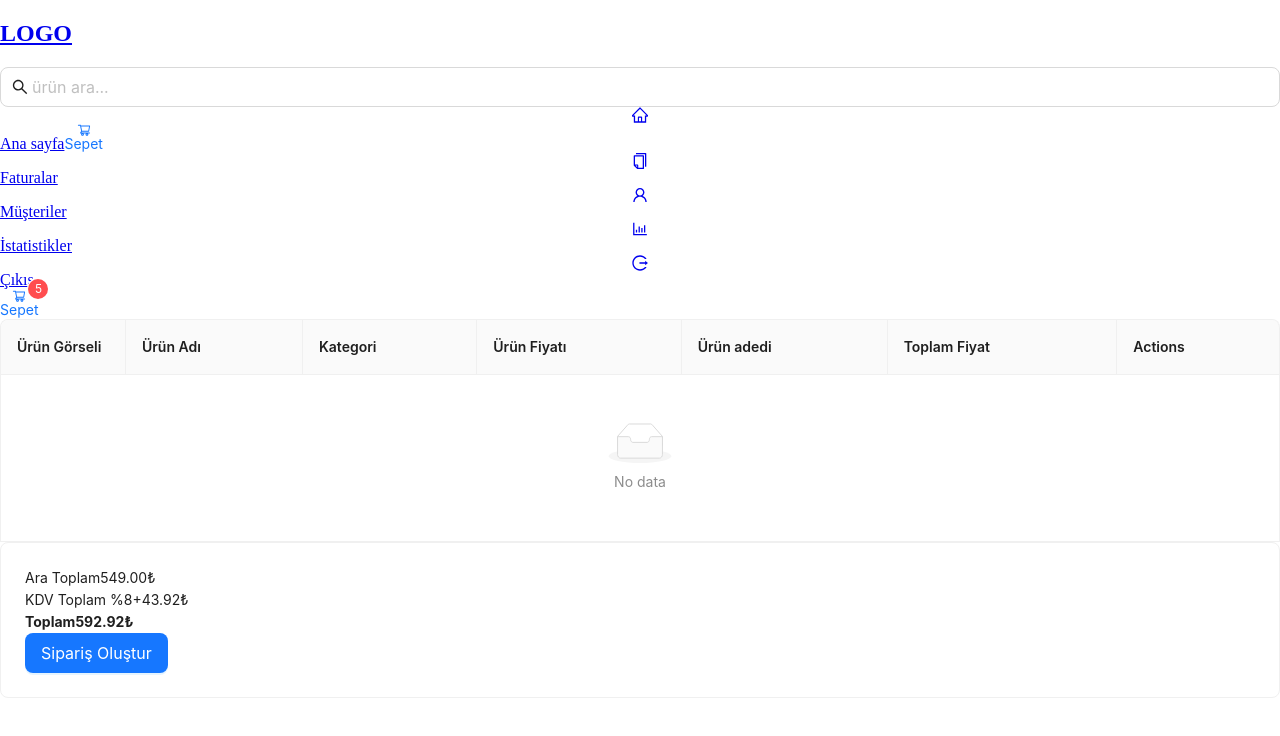
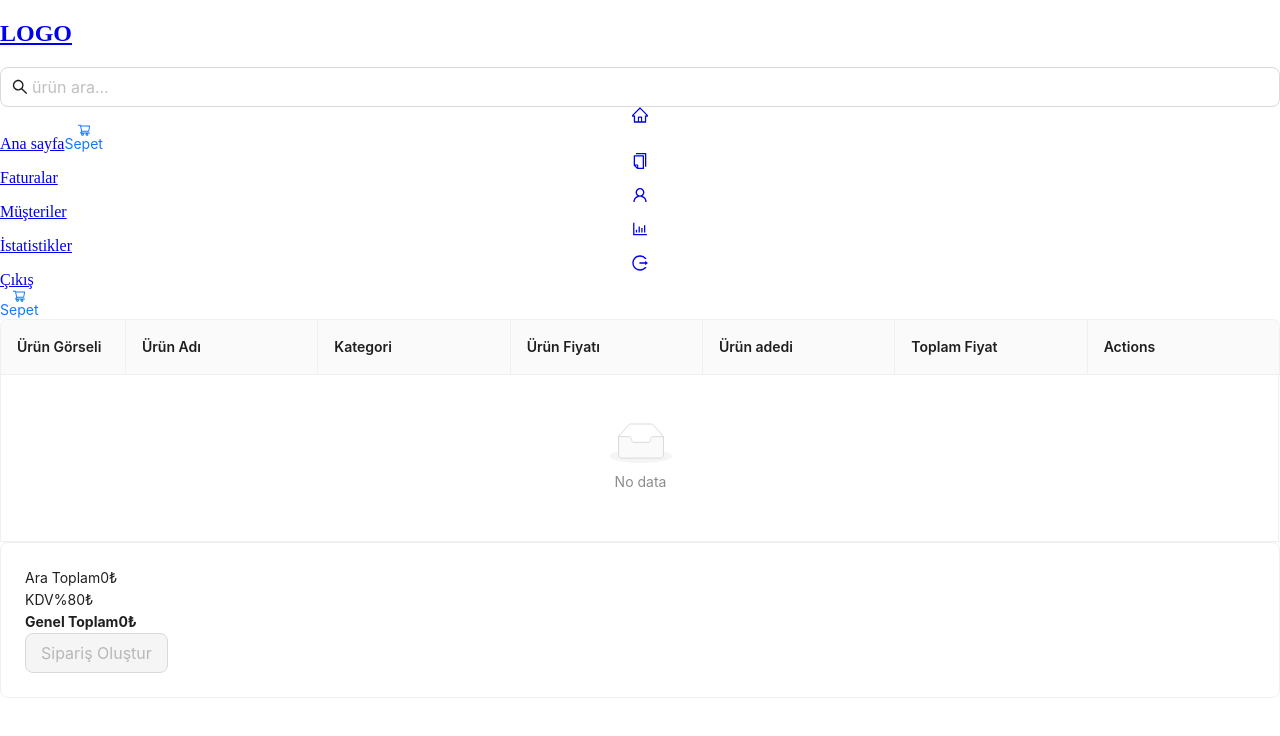
Before and after one commit to gulsahmy/posApp, a React (Create React App) app: page /cart in a window 1280 px wide. Shown: the top 736 px of the page. Built offline with nearby package versions, Linux system fonts and the light colour scheme; a web font is replaced by a local one.

Commit message:
createBill

```diff
--- a/src/components/cart/CartTotals.jsx
+++ b/src/components/cart/CartTotals.jsx
@@ -7,10 +7,12 @@ import {
 import { useSelector } from "react-redux";
 import { useDispatch } from "react-redux";
 import { deleteCart, increase, decrease, reset } from "../../redux/cartSlice";
+import { useNavigate } from "react-router-dom";
 
 const CartTotals = () => {
   const cart = useSelector((state) => state.cart);
   const dispatch = useDispatch();
+  const navigate = useNavigate();
 
   return (
     <div className="cart h-full max-h-[calc(100vh_-_90px)] flex flex-col">
@@ -100,10 +102,11 @@ const CartTotals = () => {
         </div>
         <div className="py-4 px-2">
           <Button
-          type="primary"
-          size="large"
-          className="w-full"
-          disabled={cart.cartItems.length === 0}
+            type="primary"
+            size="large"
+            className="w-full"
+            disabled={cart.cartItems.length === 0}
+            onClick={() => navigate("/cart")}
           >
             Sipariş Oluştur
           </Button>
--- a/src/components/cart/CreateBill.jsx
+++ b/src/components/cart/CreateBill.jsx
@@ -1,8 +1,35 @@
-import { Form, Input, Modal, Select, Button, Card } from "antd";
+import { Form, Input, Modal, Select, Button, Card, message } from "antd";
+import { useSelector, useDispatch } from "react-redux";
+import { useNavigate } from "react-router-dom";
+import { reset } from "../../redux/cartSlice"
 
 const CreateBill = ({ isModalOpen, setIsModalOpen }) => {
-  const onFinish = (values) => {
-    console.log("Received values of form: ", values);
+  const cart = useSelector((state) => state.cart);
+  const dispatch = useDispatch()
+  const navigate = useNavigate()
+
+  const onFinish = async (values) => {
+    try {
+      const res = await fetch("http://localhost:5000/api/bills/add-bill", {
+        method: "POST",
+        body: JSON.stringify({
+          ...values,
+          subTotal: cart.total,
+          tax: ((cart.total * cart.tax) / 100).toFixed(2),
+          totalAmount: (cart.total + (cart.total * cart.tax) / 100).toFixed(2),
+          cartItems: cart.cartItems,
+        }),
+        headers: { "Content-type": "application/json; charset=UTF-8" },
+      });
+      if (res.status === 200){
+        message.success("Fatura başarıyla oluşturuldu.")
+        dispatch(reset())
+        navigate("/bills")
+      }
+    } catch (error) {
+      message.danger("Bir şeyler yanlış gitti!")
+      console.log(error);
+    }
   };
 
   return (
@@ -11,16 +38,27 @@ const CreateBill = ({ isModalOpen, setIsModalOpen }) => {
       open={isModalOpen}
       footer={false}
       onCancel={() => setIsModalOpen(false)}
-
     >
       <Form layout={"vertical"} onFinish={onFinish}>
-        <Form.Item label="Müşteri Adı" name={"customerName"} rules={[{ required: true }]}>
+        <Form.Item
+          label="Müşteri Adı"
+          name={"customerName"}
+          rules={[{ required: true }]}
+        >
           <Input placeholder="Müşteri Adı Giriniz" />
         </Form.Item>
-        <Form.Item label="Tel No" name={"phoneNumber"} rules={[{ required: true }]}>
-          <Input placeholder="Telefon No Giriniz" maxLength={11}/>
+        <Form.Item
+          label="Tel No"
+          name={"customerPhone"}
+          rules={[{ required: true }]}
+        >
+          <Input placeholder="Telefon No Giriniz" maxLength={11} />
         </Form.Item>
-        <Form.Item label="Ödeme Yöntemi" name={"paymentMode"} rules={[{ required: true }]}>
+        <Form.Item
+          label="Ödeme Yöntemi"
+          name={"paymentMode"}
+          rules={[{ required: true }]}
+        >
           <Select placeholder="Ödeme Yöntemi Seçiniz">
             <Select.Option value="Nakit">Nakit</Select.Option>
             <Select.Option value="Kredi Kartı">Kredi Kartı</Select.Option>
@@ -30,15 +68,25 @@ const CreateBill = ({ isModalOpen, setIsModalOpen }) => {
         <Card>
           <div className="flex justify-between">
             <span>Ara Toplam</span>
-            <span>549.00₺</span>
+            <span>{cart.total > 0 ? cart.total.toFixed(2) : 0}₺</span>
           </div>
           <div className="flex justify-between my-2">
-            <span>KDV Toplam %8</span>
-            <span className="text-red-700">+43.92₺</span>
+            <span>KDV %{cart.tax}</span>
+            <span className="text-red-700">
+              {(cart.total * cart.tax) / 100 > 0
+                ? `+${((cart.total * cart.tax) / 100).toFixed(2)} `
+                : 0}
+              ₺
+            </span>
           </div>
           <div className="flex justify-between">
-            <b>Toplam</b>
-            <b>592.92₺</b>
+            <b>Genel Toplam</b>
+            <b>
+              {cart.total + (cart.total * cart.tax) / 100 > 0
+                ? (cart.total + (cart.total * cart.tax) / 100).toFixed(2)
+                : 0}
+              ₺
+            </b>
           </div>
           <div className="flex justify-end">
             <Button
@@ -46,6 +94,8 @@ const CreateBill = ({ isModalOpen, setIsModalOpen }) => {
               size="large"
               type="primary"
               onClick={() => setIsModalOpen(true)}
+              htmlType="submit"
+              disabled={cart.cartItems.length === 0}
             >
               Sipariş Oluştur
             </Button>
--- a/src/components/header/Header.jsx
+++ b/src/components/header/Header.jsx
@@ -33,7 +33,7 @@ const Header = () => {
         <div className="menu-links flex justify-between items-center gap-7 md:static fixed z-50 bottom-0 md:w-auto w-screen md:bg-transparent bg-white left-0 md:border-t-0 border-t md:px-0 px-4 py-1">
           <Link
             to={"/"}
-            className="menu-link flex flex-col hover:text-[#40a9ff] transition-all"
+            className="menu-link flex flex-col hover:text-[#40a9ff] transition-all gap-y-1"
           >
             <HomeOutlined className="md:text-2xl text-xl " />
             <span className="md:text-xs text-[10px] ">Ana sayfa</span>
@@ -45,7 +45,7 @@ const Header = () => {
           >
             <Link
               to={"/cart"}
-              className="menu-link flex flex-col hover:text-[#40a9ff] transition-all"
+              className="menu-link flex flex-col hover:text-[#40a9ff] transition-all gap-y-1 "
             >
               <ShoppingCartOutlined className="md:text-2xl text-xl" />
               <span className="md:text-xs text-[10px]">Sepet</span>
@@ -53,37 +53,37 @@ const Header = () => {
           </Badge>
           <Link
             to={"/bills"}
-            className="menu-link flex flex-col hover:text-[#40a9ff] transition-all"
+            className="menu-link flex flex-col hover:text-[#40a9ff] transition-all gap-y-1"
           >
             <CopyOutlined className="md:text-2xl text-xl" />
             <span className="md:text-xs text-[10px]">Faturalar</span>
           </Link>
           <Link
             to={"/customers"}
-            className="menu-link flex flex-col hover:text-[#40a9ff] transition-all"
+            className="menu-link flex flex-col hover:text-[#40a9ff] transition-all gap-y-1"
           >
             <UserOutlined className="md:text-2xl text-xl" />
             <span className="md:text-xs text-[10px]">Müşteriler</span>
           </Link>
           <Link
             to={"/statistic"}
-            className="menu-link flex flex-col hover:text-[#40a9ff] transition-all"
+            className="menu-link flex flex-col hover:text-[#40a9ff] transition-all gap-y-1"
           >
             <BarChartOutlined className="md:text-2xl text-xl" />
             <span className="md:text-xs text-[10px]">İstatistikler</span>
           </Link>
           <Link
             to={"/"}
-            className="menu-link flex flex-col hover:text-[#40a9ff] transition-all"
+            className="menu-link flex flex-col hover:text-[#40a9ff] transition-all gap-y-1"
           >
             <LogoutOutlined className="md:text-2xl text-xl" />
             <span className="md:text-xs text-[10px]">Çıkış</span>
           </Link>
         </div>
-        <Badge count={5} offset={[0, 0]} className="md:hidden flex">
+        <Badge count={cart.cartItems.length} offset={[0, 0]} className="md:hidden flex">
           <Link
             to={"/"}
-            className="menu-link flex flex-col hover:text-[#40a9ff] transition-all"
+            className="menu-link flex flex-col hover:text-[#40a9ff] transition-all gap-y-1"
           >
             <ShoppingCartOutlined className="text-xl" />
             <span className="md:text-xs text-[10px]">Sepet</span>
--- a/src/pages/CartPage.jsx
+++ b/src/pages/CartPage.jsx
@@ -89,22 +89,18 @@ const CartPage = () => {
       render: (_, record) => {
         return (
           <Popconfirm
-          title="Silmek için emin misiniz?"
-          onConfirm={() => {
+            title="Silmek için emin misiniz?"
+            onConfirm={() => {
               dispatch(deleteCart(record));
               message.success("Ürün sepetten silindi.");
             }}
             okText="Evet"
             cancelText="Hayır"
           >
-               <Button
-            type="link"
-            danger
-
-          >
-            {" "}
-            Sil{" "}
-          </Button>
+            <Button type="link" danger>
+              {" "}
+              Sil{" "}
+            </Button>
           </Popconfirm>
         );
       },
@@ -120,26 +116,41 @@ const CartPage = () => {
           columns={columns}
           bordered
           pagination={false}
+          scroll={{
+            x: 1200,
+            y: 300,
+          }}
         />
         <div className="cart-total flex justify-end mt-4">
           <Card className="w-72">
             <div className="flex justify-between">
               <span>Ara Toplam</span>
-              <span>549.00₺</span>
+              <span>{cart.total > 0 ? cart.total.toFixed(2) : 0}₺</span>
             </div>
             <div className="flex justify-between my-2">
-              <span>KDV Toplam %8</span>
-              <span className="text-red-700">+43.92₺</span>
+              <span>KDV%{cart.tax}</span>
+              <span className="text-red-700">
+                {(cart.total * cart.tax) / 100 > 0
+                  ? `+${((cart.total * cart.tax) / 100).toFixed(2)} `
+                  : 0}
+                ₺
+              </span>
             </div>
             <div className="flex justify-between">
-              <b>Toplam</b>
-              <b>592.92₺</b>
+              <b>Genel Toplam</b>
+              <b>
+                {cart.total + (cart.total * cart.tax) / 100 > 0
+                  ? (cart.total + (cart.total * cart.tax) / 100).toFixed(2)
+                  : 0}
+                ₺
+              </b>
             </div>
             <Button
               className="mt-4 w-full"
               size="large"
               type="primary"
               onClick={() => setIsModalOpen(true)}
+              disabled={cart.cartItems.length === 0}
             >
               Sipariş Oluştur
             </Button>
```
